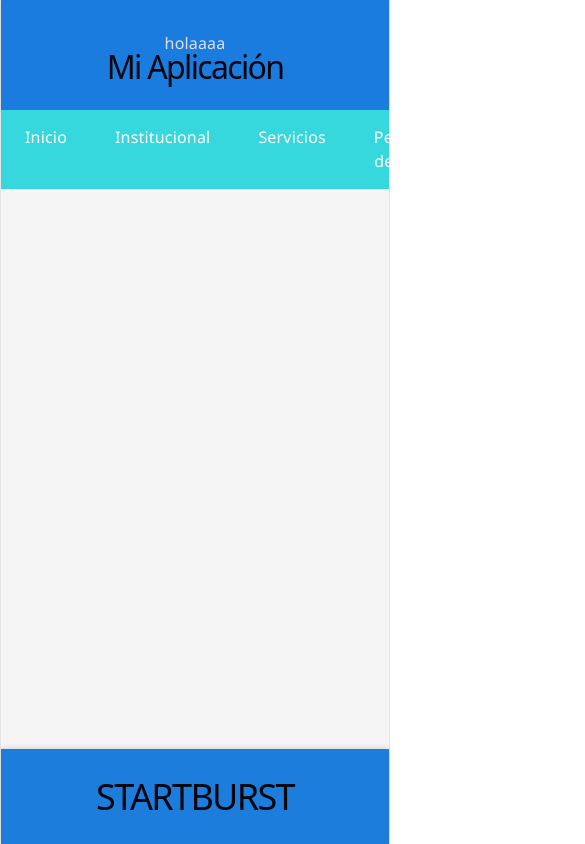
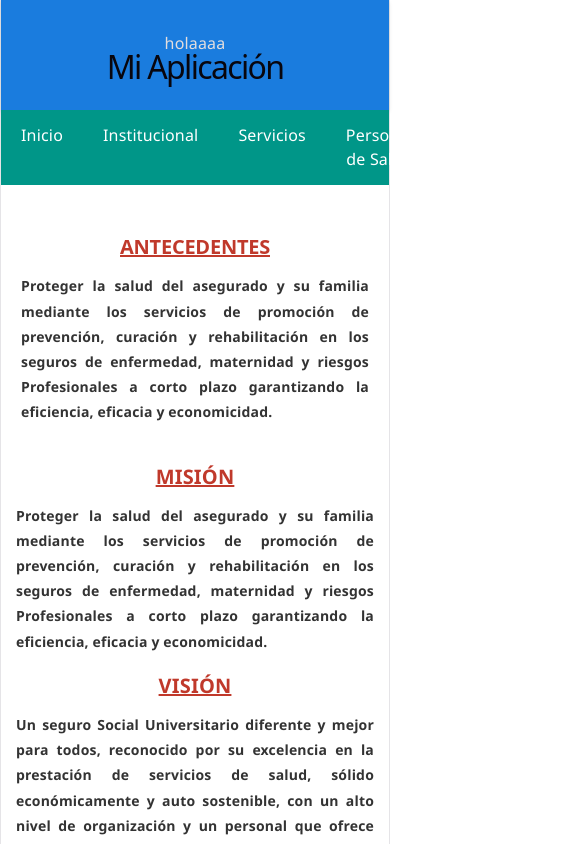
Before and after one commit to VilmaCuparaSoliz-gibhub/Examen-final-STARTBURTS, a React (Vite) app: page /institucional/datos-generales in a window 390 px wide. Shown: the top 844 px of the page, 585 px wide, since content can reach past the window. Built offline with nearby package versions, Linux system fonts and the light colour scheme.

Commit message:
subiendo mi parte de institucional

```diff
--- a/src/App.jsx
+++ b/src/App.jsx
@@ -12,6 +12,9 @@ import PersonalDeSalud from './pages/personal-de-salud'
 import Contrataciones from './pages/contrataciones'
 import Transparencia from './pages/transparecia'
 
+import DatosGenerales from './components/institucionalidad/datos-generales'
+import SituacionGeografica from './components/institucionalidad/situacion-geografica'
+
 function App() {
   return (
     <>
@@ -24,6 +27,9 @@ function App() {
           <Route path="/inicio" element={<Inicio />} />
           <Route path="/about" element={<About />} />
           <Route path="/institucional" element={<Institucional />} />
+          <Route path="/institucional/datos-generales"element={<DatosGenerales/>}/>
+          <Route path="/institucional/situacion-geografica"element={<SituacionGeografica />}/>
+
           <Route path="/servicios" element={<Servicios />} />
           <Route path="/personal-de-salud" element={<PersonalDeSalud />} />
           <Route path="/contrataciones" element={<Contrataciones />} />
--- a/src/components/institucionalidad/datos-generales.jsx
+++ b/src/components/institucionalidad/datos-generales.jsx
@@ -0,0 +1,46 @@
+import "../../styles/institucional/datos-generales.css";
+
+function DatosGenerales() {
+  return (
+    <div className="datos-container">
+      <h2 className="titulo-rojo">ANTECEDENTES</h2>
+      <p className="texto">
+        Proteger la salud del asegurado y su familia mediante los servicios de promoción de prevención, curación y rehabilitación en los seguros de enfermedad, maternidad y riesgos Profesionales a corto plazo garantizando la eficiencia, eficacia y economicidad.</p>
+
+      <div className="grid-3">
+        <div>
+          <h3 className="titulo-rojo">MISIÓN</h3>
+          <p className="texto">Proteger la salud del asegurado y su familia mediante los servicios de promoción de prevención, curación y rehabilitación en los seguros de enfermedad, maternidad y riesgos Profesionales a corto plazo garantizando la eficiencia, eficacia y economicidad.</p>
+        </div>
+        <div>
+          <h3 className="titulo-rojo">VISIÓN</h3>
+          <p className="texto">Un seguro Social Universitario diferente y mejor para todos, reconocido por su excelencia en la prestación de servicios de salud, sólido económicamente y auto sostenible, con un alto nivel de organización y un personal que ofrece calidad, calidez y oportuna atención a sus asegurados, beneficiarios y público en general. Una institución, más ágil, más accesible, más agradable, más eficiente, más humana, donde el paciente se sienta cuidado y respetado.</p>
+        </div>
+        <div>
+          <h3 className="titulo-rojo">OBJETIVO INSTITUCIONAL</h3>
+          <p className="texto">El Seguro Social Universitario de Potosí, es una institución de servicio al público cuya función principal es la de prestar servicios de salud. Su cobertura alcanza principalmente a los trabajadores, docentes y administrativos de la Universidad Autónoma Tomás Frías y sus beneficiarios trabajadores y beneficiarios de la misma institución y de otras empresas afiliadas.</p>
+        </div>
+      </div>
+
+      <h2 className="titulo-rojo">UBICACION GEOGRÁFICA</h2>
+
+      <div className="texto" style={{marginBottom: '20px'}}>
+        <p className="texto">
+        El Seguro Social Universitario de Potosí, se encuentra ubicada en la capital del departamento de Potosí ; la clínica está ubicada en la calle Calama Nº 107 en la zona central de la ciudad
+      </p>
+      </div>
+
+      <iframe
+        src="https://www.google.com/maps/embed?pb=!1m18!1m12!1m3!1d3806.1234!2d-65.7543!3d-19.5834!2m3!1f0!2f0!3f0!3m2!1i1024!2i768!4f13.1!3m3!1m2!1s0x0%3A0x0!2zMTnCsDM1JzAwLjIiUyA2NcKwNDUnMTUuNSJX!5e0!3m2!1ses!2sbo!4v1234567890"
+        width="100%"
+        height="350"
+        style={{border:0, borderRadius: '8px'}}
+        allowFullScreen=""
+        loading="lazy"
+        title="Mapa SSU Potosí">
+      </iframe>
+
+    </div>
+  );
+}
+export default DatosGenerales;
--- a/src/components/institucionalidad/situacion-geografica.jsx
+++ b/src/components/institucionalidad/situacion-geografica.jsx
@@ -0,0 +1,24 @@
+import "../../styles/institucional/situacion-geografica.css";
+
+
+function SituacionGeografica() {
+  return (
+    <div className="geo-container">
+      <h2 className="titulo-rojo">UBICACIÓN GEOGRÁFICA</h2>
+      <p className="texto">
+       El Seguro Social Universitario de Potosí, se encuentra ubicada en la capital del departamento de Potosí ; la clínica está ubicada en la calle Calama Nº 107 en la zona central de la ciudad.
+      </p>
+      <iframe
+  className="mapa"
+  src="https://www.google.com/maps/embed?pb=!1m18!1m12!1m3!1d3717.1234!2d-65.756789!3d-19.588234!2m3!1f0!2f0!3f0!3m2!1i1024!2i768!4f13.1!3m3!1m2!1s0x93e2b7b8a9b8c7d6%3A0x1234567890abcdef!2sSeguro%20Social%20Universitario%20de%20Potos%C3%AD%2C%20C.%20Calama%20107%2C%20Potos%C3%AD!5e0!3m2!1ses!2sbo!4v1234567890"
+  width="100%"
+  height="450"
+  style={{border:0}}
+  allowFullScreen=""
+  loading="lazy"
+  referrerPolicy="no-referrer-when-downgrade">
+</iframe>
+    </div>
+  );
+}
+export default SituacionGeografica;
--- a/src/components/navbar.jsx
+++ b/src/components/navbar.jsx
@@ -3,17 +3,23 @@ import '../styles/navbar.css'
 
 export default function Navbar() {
 	return (
-		<nav className="site-nav">
+	<nav className="site-nav">
 			<ul>
 				<li>
 					<Link to="/inicio">Inicio</Link>
 				</li>
-				<li>
+
+				{/* CAMBIA SOLO ESTE LI */}
+				<li className="dropdown">
 					<Link to="/institucional">Institucional</Link>
+					<ul className="dropdown-content">
+						<li><Link to="/institucional/datos-generales">Datos Generales</Link></li>
+						<li><Link to="/institucional/situacion-geografica">Situación Geográfica</Link></li>
+					</ul>
 				</li>
+
 				<li>
 					<Link to="/servicios">Servicios</Link>
-
 				</li>
 				<li>
 					<Link to="/personal-de-salud">Personal de Salud</Link>
@@ -25,6 +31,6 @@ export default function Navbar() {
 					<Link to="/transparencia">Transparencia</Link>
 				</li>
 			</ul>
-		</nav>
+	</nav>
 	)
 }
--- a/src/pages/institucional.jsx
+++ b/src/pages/institucional.jsx
@@ -1,10 +1,11 @@
-function Institucional() {
+import DatosGenerales from "../components/institucionalidad/datos-generales";
+import SituacionGeografica from "../components/institucionalidad/situacion-geografica";
+
+export default function Institucional() {
   return (
-    <div className="page">
+    <div style={{maxWidth: '1200px', margin: '0 auto', padding: '20px', textAlign: 'center'}}>
       <h2>Institucional</h2>
-      <p>Contenido de la página institucional.</p>
+      <p>Selecciona una opción del menú</p>
     </div>
-  )
+  );
 }
-
-export default Institucional
--- a/src/styles/institucional/datos-generales.css
+++ b/src/styles/institucional/datos-generales.css
@@ -0,0 +1,59 @@
+body{
+    margin:0;
+    padding:0;
+}
+root{
+    padding: 0;
+
+}
+main{
+    padding: 0 !important;
+}
+.datos-container {
+  background: white;
+  padding: 30px 0; /* 0 a los lados. Solo arriba y abajo */
+  margin: 0; /* QUITAR MARGEN */
+  border-radius: 0; /* QUITAR BORDES REDONDEADOS */
+  box-shadow: none; /* QUITAR SOMBRA */
+  width: 100%; /* QUE OCUPE TODO EL ANCHO */
+  max-width: 100%; /* FORZAR 100% */
+}
+
+/* PARA QUE EL TEXTO NO CHOQUE CON EL BORDE */
+.datos-container > *:not(.grid-3) {
+  padding: 0 20px; /* SOLO AL TEXTO DE ARRIBA Y ABAJO LE DAMOS AIRE */
+}
+
+/* LAS 3 COLUMNAS PEGADAS */
+.grid-3 {
+  display: grid;
+  grid-template-columns: repeat(3, 1fr);
+  gap: 0; /* SIN ESPACIO */
+  margin-top: 20px;
+}
+
+.grid-3 > div {
+  padding: 0 15px; /* AIRECITO SOLO ADENTRO DE CADA COLUMNA */
+}
+
+.titulo-rojo {
+  color: #cc0000;
+  text-align: center;
+  text-decoration: underline;
+  font-weight: bold;
+  font-size: 28px;
+  margin: 20px 0 15px 0;
+}
+
+.texto {
+  text-align: justify;
+  line-height: 1.8;
+  font-size: 18px;
+  font-weight: 700;
+  color: #222;
+  margin: 0;
+}
+
+@media (max-width: 768px) {
+  .grid-3 { grid-template-columns: 1fr; }
+}
--- a/src/styles/institucional/situacion-geografica.css
+++ b/src/styles/institucional/situacion-geografica.css
@@ -0,0 +1,36 @@
+body {
+  margin: 0 !important;
+  padding: 0 !important;
+}
+main, .container {
+  padding: 0 !important; /* SI TIENES ESTO BÓRRALO */
+}
+.geo-container {
+  background: white;
+  padding: 30px;
+  border-radius: 8px;
+  margin-top: 20px;
+  box-shadow: 0 2px 5px rgba(0,0,0,0.1);
+}
+.mapa {
+  width: 100%;
+  height: 450px;
+  border: none;
+  border-radius: 0;
+  margin: 0;
+  display: block;
+}
+.titulo-rojo {
+  color: #c0392b;
+  text-align: center;
+  text-decoration: underline;
+  font-weight: bold;
+  font-size: 20px;
+  margin: 20px 0 15px 0;
+}
+.texto {
+  text-align: justify;
+  line-height: 1.8;
+  font-size: 14px;
+  color: #333;
+}
--- a/src/styles/navbar.css
+++ b/src/styles/navbar.css
@@ -26,3 +26,49 @@
 .site-nav a:hover {
   background-color: #2c3e50;
 }
+
+.site-nav ul {
+  display: flex;
+  list-style: none;
+  background: #009688;
+  margin: 0;
+  padding: 0;
+}
+
+.site-nav li a {
+  color: white;
+  padding: 14px 20px;
+  display: block;
+  text-decoration: none;
+}
+
+.site-nav li a:hover {
+  background: #00796b;
+}
+
+/* ESTO ES LO IMPORTANTE PARA QUE SE DESPLIEGUE */
+.site-nav .dropdown {
+  position: relative;
+}
+
+.site-nav .dropdown-content {
+  display: none;
+  position: absolute;
+  background: white;
+  min-width: 230px;
+  box-shadow: 0 8px 16px rgba(0,0,0,0.2);
+  z-index: 99;
+}
+
+.site-nav .dropdown-content li a {
+  color: black;
+  padding: 12px 16px;
+}
+
+.site-nav .dropdown-content li a:hover {
+  background: #f1f1f1;
+}
+
+.site-nav .dropdown:hover .dropdown-content {
+  display: block;
+}
```
